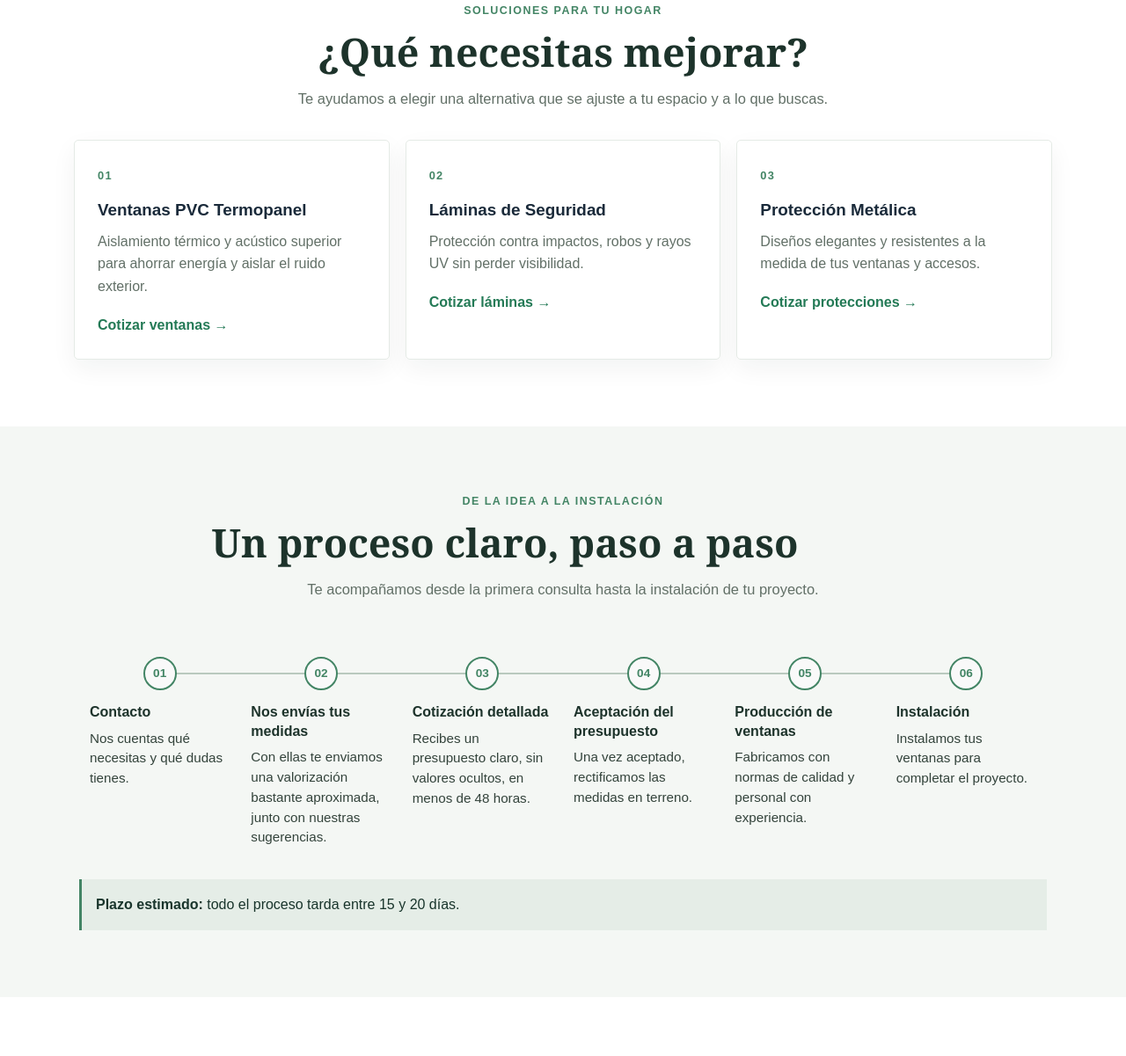
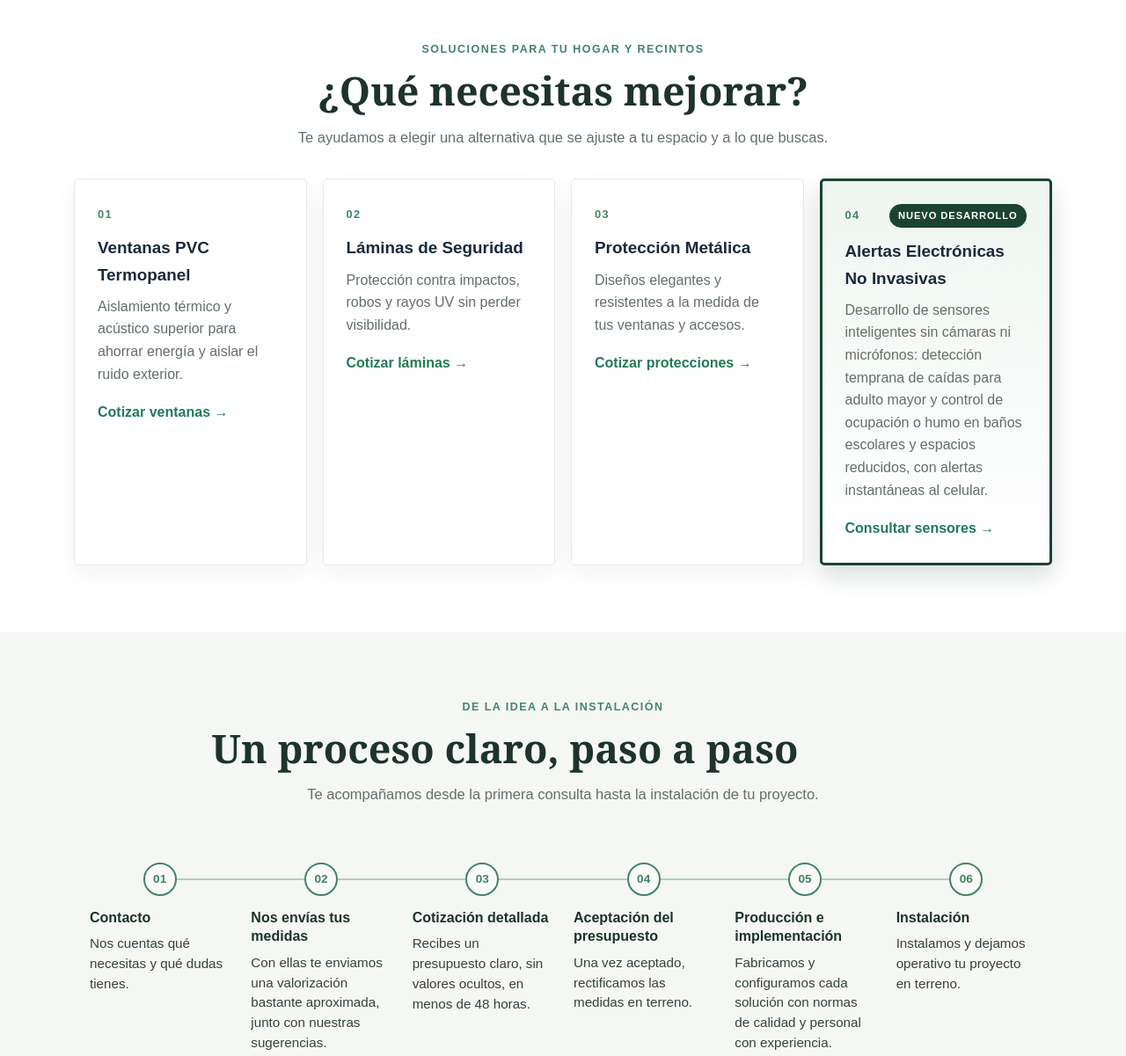
Before and after one commit to rebo2027va/casaprotek, a plain HTML site: page index.html in a window 1280 px wide. Shown: the part 864-2065 px from the top of the page at 88% size. Drawn offline with Linux system fonts and the light colour scheme.

Commit message:
Agrega y destaca area de alertas electronicas no invasivas

```diff
--- a/index.html
+++ b/index.html
@@ -3,8 +3,8 @@
 <head>
   <meta charset="UTF-8">
   <meta name="viewport" content="width=device-width, initial-scale=1.0">
-  <meta name="description" content="Ventanas de PVC termopanel, láminas de seguridad y protecciones metálicas en Los Ángeles. Cuéntanos qué necesitas y solicita una cotización por WhatsApp.">
-  <title>HogarProtek | Ventanas y seguridad para tu hogar en Los Ángeles</title>
+  <meta name="description" content="Ventanas de PVC termopanel, láminas de seguridad, protecciones metálicas y desarrollo de alertas electrónicas no invasivas en Los Ángeles. Solicita una cotización por WhatsApp.">
+  <title>HogarProtek | Ventanas, seguridad y alertas electrónicas en Los Ángeles</title>
   <link rel="stylesheet" href="style.css">
 </head>
 <body>
@@ -24,9 +24,8 @@
   <section class="hero" aria-labelledby="hero-title">
     <div class="hero-content">
       <p class="hero-eyebrow">Los Ángeles <span>·</span> una empresa Fival</p>
-      <h2 id="hero-title">Tu hogar, más seguro y confortable.</h2>
-      <p class="hero-description">Soluciones a medida en ventanas de PVC termopanel, láminas de seguridad y protecciones metálicas. Cuéntanos tu proyecto y te orientamos con una cotización.</p>
-      <!-- CAMBIA EL NÚMERO DE TELÉFONO ABAJO POR EL TUYO (con 569...) -->
+      <h2 id="hero-title">Tu hogar y tus espacios, más seguros y confortables.</h2>
+      <p class="hero-description">Soluciones a medida en ventanas de PVC termopanel, láminas de seguridad, protecciones metálicas y sistemas de alerta electrónica sin cámaras. Cuéntanos tu proyecto y te orientamos con una cotización.</p>
       <div class="hero-actions">
         <a href="#contacto" class="btn-wsp">Solicitar cotización <span aria-hidden="true">↗</span></a>
         <a class="hero-secondary-link" href="#galeria">Ver proyectos <span aria-hidden="true">↓</span></a>
@@ -46,7 +45,7 @@
 
   <!-- Servicios -->
   <section id="servicios" class="contenedor seccion-servicios">
-    <p class="section-eyebrow">Soluciones para tu hogar</p>
+    <p class="section-eyebrow">Soluciones para tu hogar y recintos</p>
     <h2>¿Qué necesitas mejorar?</h2>
     <p class="section-intro">Te ayudamos a elegir una alternativa que se ajuste a tu espacio y a lo que buscas.</p>
     <div class="servicios-grid">
@@ -67,6 +66,15 @@
         <h3>Protección Metálica</h3>
         <p>Diseños elegantes y resistentes a la medida de tus ventanas y accesos.</p>
         <a href="#contacto">Cotizar protecciones <span aria-hidden="true">→</span></a>
+      </div>
+      <div class="tarjeta tarjeta-destacada">
+        <div class="tarjeta-top">
+          <span class="service-number">04</span>
+          <span class="badge-nuevo">NUEVO DESARROLLO</span>
+        </div>
+        <h3>Alertas Electrónicas No Invasivas</h3>
+        <p>Desarrollo de sensores inteligentes sin cámaras ni micrófonos: detección temprana de caídas para adulto mayor y control de ocupación o humo en baños escolares y espacios reducidos, con alertas instantáneas al celular.</p>
+        <a href="#contacto">Consultar sensores <span aria-hidden="true">→</span></a>
       </div>
     </div>
   </section>
@@ -95,16 +103,16 @@
           <p>Una vez aceptado, rectificamos las medidas en terreno.</p>
         </li>
         <li class="proceso-paso">
-          <h3>Producción de ventanas</h3>
-          <p>Fabricamos con normas de calidad y personal con experiencia.</p>
+          <h3>Producción e implementación</h3>
+          <p>Fabricamos y configuramos cada solución con normas de calidad y personal con experiencia.</p>
         </li>
         <li class="proceso-paso">
           <h3>Instalación</h3>
-          <p>Instalamos tus ventanas para completar el proyecto.</p>
+          <p>Instalamos y dejamos operativo tu proyecto en terreno.</p>
         </li>
       </ol>
     </div>
-    <p class="proceso-plazo"><strong>Plazo estimado:</strong> todo el proceso tarda entre 15 y 20 días.</p>
+    <p class="proceso-plazo"><strong>Plazo estimado:</strong> todo el proceso tarda entre 15 y 20 días según el tipo de proyecto.</p>
   </section>
 
   <!-- Galería de Fotos Reales -->
@@ -154,7 +162,7 @@
     <div class="contacto-contenido">
       <div class="contacto-texto">
         <p class="section-eyebrow">Hablemos de tu proyecto</p>
-        <h2>Da el primer paso hacia un hogar más seguro.</h2>
+        <h2>Da el primer paso hacia un espacio más seguro.</h2>
         <p>Déjanos los detalles y prepararemos tu mensaje para WhatsApp. Podrás revisarlo antes de enviarlo.</p>
         <div class="contacto-dato">
           <span class="contacto-icono" aria-hidden="true">⌖</span>
@@ -175,12 +183,13 @@
           <option>Ventanas PVC termopanel</option>
           <option>Láminas de seguridad</option>
           <option>Protecciones metálicas</option>
+          <option>Alertas electrónicas y sensores no invasivos</option>
           <option>Necesito orientación</option>
         </select>
         <label for="lead-location">¿En qué comuna es el proyecto?</label>
         <input id="lead-location" name="location" type="text" autocomplete="address-level2" placeholder="Ej. Los Ángeles" required>
         <label for="lead-details">Cuéntanos un poco más</label>
-        <textarea id="lead-details" name="details" rows="3" placeholder="Medidas aproximadas, cantidad o lo que quieras consultar" required></textarea>
+        <textarea id="lead-details" name="details" rows="3" placeholder="Medidas aproximadas, cantidad o tipo de recinto a monitorear" required></textarea>
         <button class="btn-wsp" type="submit">Continuar por WhatsApp <span aria-hidden="true">↗</span></button>
         <p class="form-nota">Tu mensaje se abrirá en WhatsApp para que lo revises y lo envíes. No almacenamos tus datos en esta página.</p>
       </form>
--- a/style.css
+++ b/style.css
@@ -1012,4 +1012,32 @@ footer p {
   *::after {
     transition-duration: 0.01ms !important;
   }
+}/* Realce para tarjeta 04 - Nuevo Desarrollo */
+.tarjeta-destacada {
+  border: 3.5px solid #1b4332;
+  background: linear-gradient(180deg, #eef6f1 0%, #ffffff 100%);
+  box-shadow: 0 12px 28px rgba(27, 67, 50, 0.18);
 }
+
+.tarjeta-top {
+  display: flex;
+  align-items: center;
+  justify-content: space-between;
+  gap: 0.5rem;
+  margin-bottom: 0.75rem;
+}
+
+.tarjeta-top .service-number {
+  margin-bottom: 0;
+}
+
+.badge-nuevo {
+  background-color: #1b4332;
+  color: #ffffff;
+  font-size: 0.7rem;
+  font-weight: 700;
+  letter-spacing: 0.08em;
+  padding: 0.3rem 0.65rem;
+  border-radius: 999px;
+  text-transform: uppercase;
+}
```
